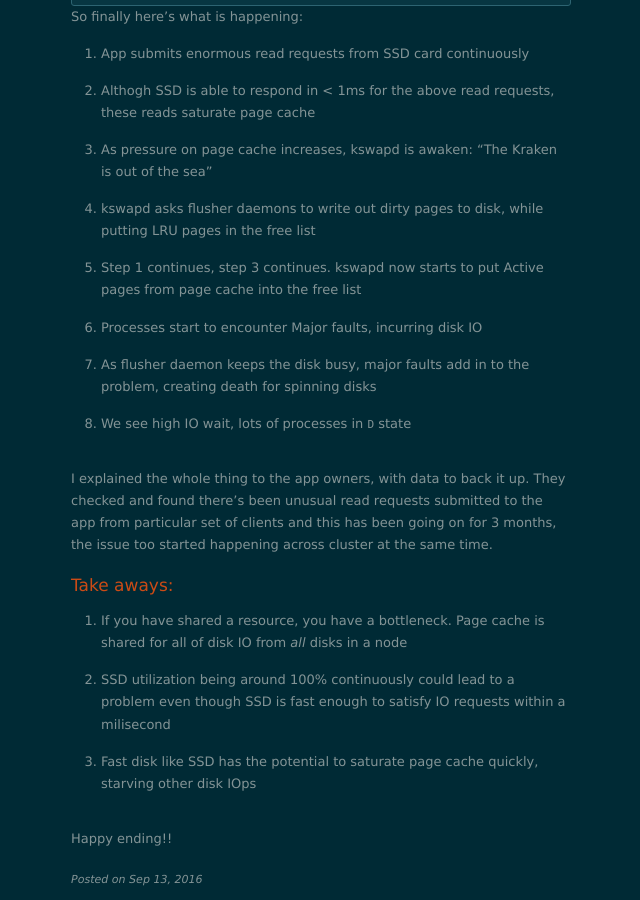
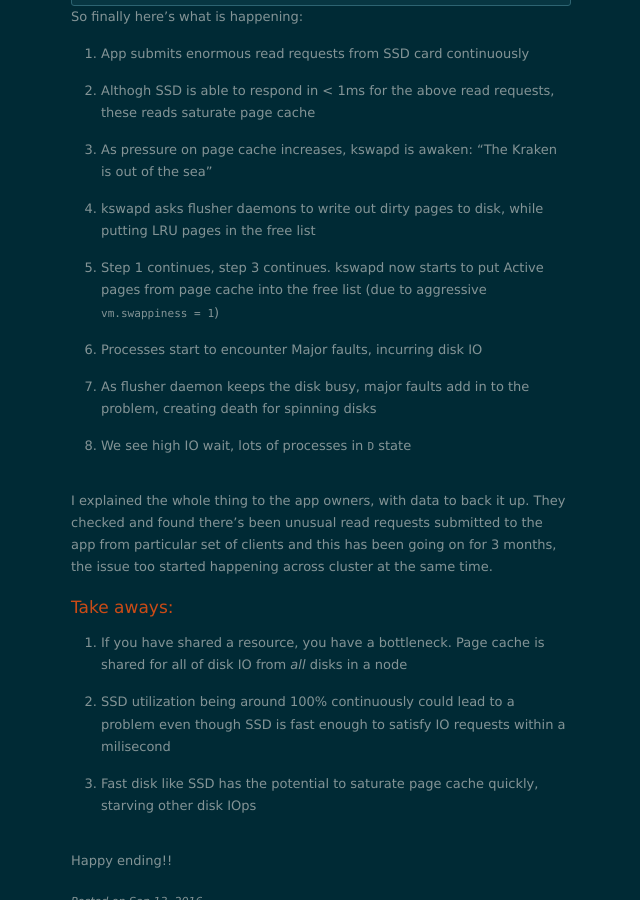
Before and after one commit to soumyadipdm/soumyadipdm.github.io, a Jekyll site: the page built from _posts/2016-09-13-a-curious-case-of-page-cache.md, in a window 1280 px wide and 900 px high, scrolled down 11464 px. Shown: the whole window, without its empty margins (319-959 px from the left). Built offline with Jekyll 4.4.1, drawn with Linux system fonts in a browser that asks for light colours; nearby versions of some CDN libraries; comment, search, counter and statistics services are not loaded.

```diff
--- a/_posts/2016-09-13-a-curious-case-of-page-cache.md
+++ b/_posts/2016-09-13-a-curious-case-of-page-cache.md
@@ -464,7 +464,7 @@
 
 4. kswapd asks flusher daemons to write out dirty pages to disk, while putting LRU pages in the free list
 
-5. Step 1 continues, step 3 continues. kswapd now starts to put Active pages from page cache into the free list
+5. Step 1 continues, step 3 continues. kswapd now starts to put Active pages from page cache into the free list (due to aggressive `vm.swappiness = 1`)
 
 6. Processes start to encounter Major faults, incurring disk IO
 
```
